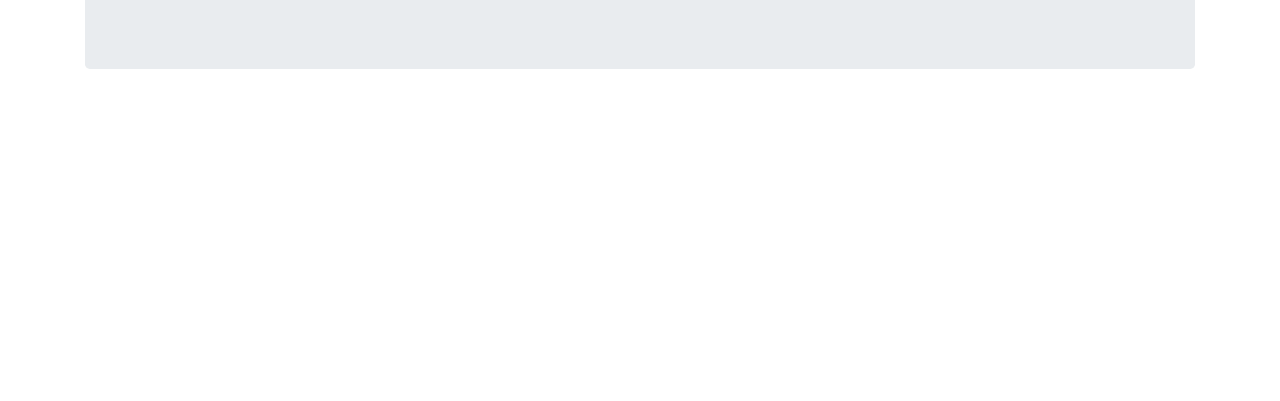
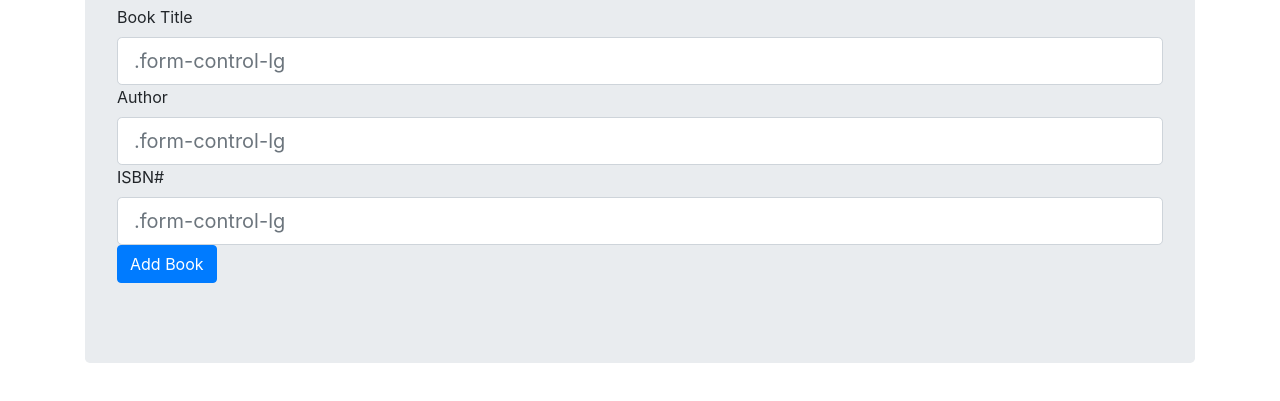
Before and after one commit to scottnelsen0106/book-list, a plain HTML site: page index.html in a window 1280 px wide. Shown: the part 115-516 px from the top of the page. Drawn offline with nearby package versions, Linux system fonts and the light colour scheme; some icons are missing.

Commit message:
form field added

```diff
--- a/index.html
+++ b/index.html
@@ -12,6 +12,19 @@
 <div class="container">
     <div class="jumbotron">
         <h1 class="text-center">Book List<i class="fas fa-book fa-1x" style="margin-left: 5px"></i></h1>
+
+        <form class="form-group">
+            <label for="title">Book Title</label>
+            <input class="form-control form-control-lg" type="text" placeholder=".form-control-lg">
+
+            <label for="title">Author</label>
+            <input class="form-control form-control-lg" type="text" placeholder=".form-control-lg">
+
+            <label for="isbn">ISBN#</label>
+            <input class="form-control form-control-lg" type="text" placeholder=".form-control-lg">
+            <input type="submit" value="Add Book" class="btn btn-primary">
+        </form>
+
     </div>
 </div>
 </body>
```
